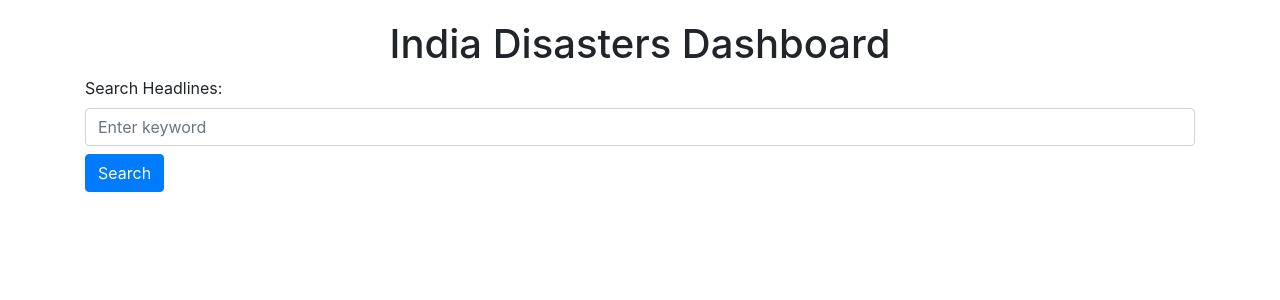
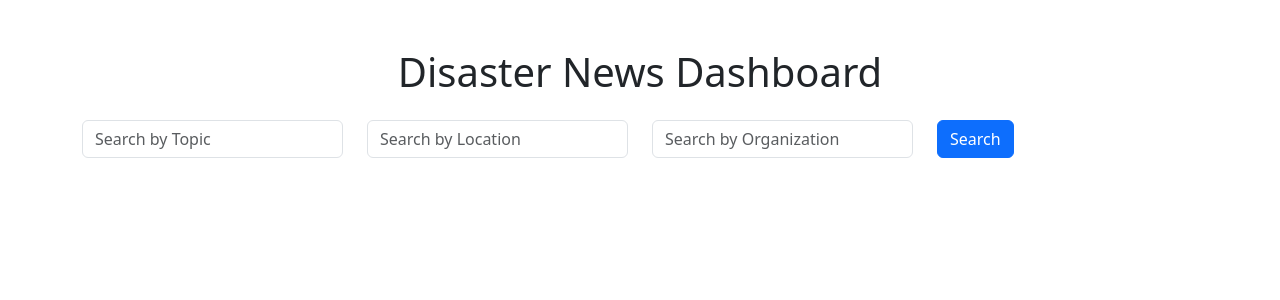
Before and after one commit to PurviSaiChoure/demo-streaming, a Flask app: template Demo Application/templates/index.html in a window 1280 px wide. Shown: the top 300 px of the page. Run offline with Flask 3, Linux system fonts and the light colour scheme; the template is opened without the code that fills it, so the values that code supplies are empty; some libraries are stand-ins or nearby versions.

Commit message:
dashboard

```diff
--- a/Demo Application/app.py
+++ b/Demo Application/app.py
@@ -9,9 +9,46 @@ def get_db_connection():
     conn.row_factory = sqlite3.Row
     return conn
 
+# Get news data from the database
+def get_news_data(topic=None, location=None, organization=None):
+    conn = get_db_connection()
+    cursor = conn.cursor()
+
+    # Basic query to retrieve data from disasters table
+    query = "SELECT headline, description FROM disasters WHERE 1=1"
+
+    # Add conditions based on the search filters
+    params = []
+    if topic:
+        query += " AND headline LIKE ?"
+        params.append(f'%{topic}%')
+    if location:
+        query += " AND description LIKE ?"
+        params.append(f'%{location}%')
+    if organization:
+        query += " AND description LIKE ?"
+        params.append(f'%{organization}%')
+
+    # Execute the query with search filters
+    cursor.execute(query, params)
+
+    # Fetch top 8 results
+    news_items = cursor.fetchall()[:8]
+    conn.close()
+
+    return [dict(item) for item in news_items]
+
 @app.route('/')
 def index():
-    return render_template('index.html')
+    # Get search query parameters
+    topic = request.args.get('topic')
+    location = request.args.get('location')
+    organization = request.args.get('organization')
+
+    # Fetch news data based on search
+    news_data = get_news_data(topic, location, organization)
+
+    return render_template('index.html', news=news_data, enumerate=enumerate)
 
 @app.route('/search', methods=['GET'])
 def search():
--- a/Demo Application/consumer.py
+++ b/Demo Application/consumer.py
@@ -22,6 +22,7 @@ def setup_database():
             website TEXT,
             url TEXT,
             headline TEXT,
+            description TEXT,
             persons TEXT,
             organizations TEXT,
             locations TEXT,
@@ -38,6 +39,7 @@ def setup_database():
     ''')
     conn.commit()
     return conn, cursor
+
 def insert_dataframe_to_database(conn, df):
     df.to_sql(table_name, conn, if_exists='replace', index=False)
 
@@ -56,7 +58,6 @@ def process_message(message):
         print(f"Error decoding JSON: {e}")
     except Exception as e:
         print(f"Error processing message: {e}")
-
 
 consumer = KafkaConsumer(
     bootstrap_servers=[kafka_nodes],
@@ -80,7 +81,6 @@ try:
             for message in messages:
                 process_message(message)
                 message_count += 1
-
 
         if time.time() - start_time > 30 and len(message_packet) == 0:
             print("No new messages for 30 seconds. Stopping consumption.")
--- a/Demo Application/templates/index.html
+++ b/Demo Application/templates/index.html
@@ -3,48 +3,57 @@
 <head>
     <meta charset="UTF-8">
     <meta name="viewport" content="width=device-width, initial-scale=1.0">
-    <link rel="stylesheet" href="https://stackpath.bootstrapcdn.com/bootstrap/4.5.2/css/bootstrap.min.css">
-    <title>India Disasters Dashboard</title>
-    <style>
-        body {
-            margin: 20px;
-        }
-    </style>
+    <title>GeoAlert</title>
+    <link href="https://cdn.jsdelivr.net/npm/bootstrap@5.3.0-alpha3/dist/css/bootstrap.min.css" rel="stylesheet">
 </head>
 <body>
+    <div class="container mt-5">
+        <h1 class="text-center mb-4">Disaster News Dashboard</h1>
 
-<div class="container">
-    <h1 class="text-center">India Disasters Dashboard</h1>
+        <!-- Search Form -->
+        <form method="GET" action="/">
+            <div class="row mb-4">
+                <div class="col">
+                    <input type="text" class="form-control" name="topic" placeholder="Search by Topic">
+                </div>
+                <div class="col">
+                    <input type="text" class="form-control" name="location" placeholder="Search by Location">
+                </div>
+                <div class="col">
+                    <input type="text" class="form-control" name="organization" placeholder="Search by Organization">
+                </div>
+                <div class="col">
+                    <button type="submit" class="btn btn-primary">Search</button>
+                </div>
+            </div>
+        </form>
 
-    <div class="form-group">
-        <label for="searchInput">Search Headlines:</label>
-        <input type="text" class="form-control" id="searchInput" placeholder="Enter keyword">
-        <button class="btn btn-primary mt-2" id="searchButton">Search</button>
+        <!-- Carousel for News Cards -->
+        <div id="newsCarousel" class="carousel slide" data-bs-ride="carousel">
+            <div class="carousel-inner">
+                {% for idx, article in enumerate(news) %}
+                    <div class="carousel-item {% if idx == 0 %} active {% endif %}">
+                        <div class="card">
+                            <div class="card-body">
+                                <h5 class="card-title">{{ article.headline }}</h5>
+                                <p class="card-text">{{ article.description }}</p>
+                            </div>
+                        </div>
+                    </div>
+                {% endfor %}
+            </div>
+            <button class="carousel-control-prev" type="button" data-bs-target="#newsCarousel" data-bs-slide="prev">
+                <span class="carousel-control-prev-icon" aria-hidden="true"></span>
+                <span class="visually-hidden">Previous</span>
+            </button>
+            <button class="carousel-control-next" type="button" data-bs-target="#newsCarousel" data-bs-slide="next">
+                <span class="carousel-control-next-icon" aria-hidden="true"></span>
+                <span class="visually-hidden">Next</span>
+            </button>
+        </div>
     </div>
 
-    <div id="results" class="mt-4"></div>
-</div>
-
-<script src="https://code.jquery.com/jquery-3.5.1.min.js"></script>
-<script>
-    $(document).ready(function() {
-        $('#searchButton').click(function() {
-            const keyword = $('#searchInput').val();
-            $.get('/search', { keyword: keyword }, function(data) {
-                $('#results').empty();
-                if (data.length > 0) {
-                    const list = $('<ul class="list-group"></ul>');
-                    data.forEach(item => {
-                        list.append(`<li class="list-group-item">${item.headline}</li>`);
-                    });
-                    $('#results').append(list);
-                } else {
-                    $('#results').append('<p>No results found.</p>');
-                }
-            });
-        });
-    });
-</script>
-
+    <!-- Bootstrap JS -->
+    <script src="https://cdn.jsdelivr.net/npm/bootstrap@5.3.0-alpha3/dist/js/bootstrap.bundle.min.js"></script>
 </body>
 </html>
```
Also changed, not shown: Demo Application/india_disasters.db.
